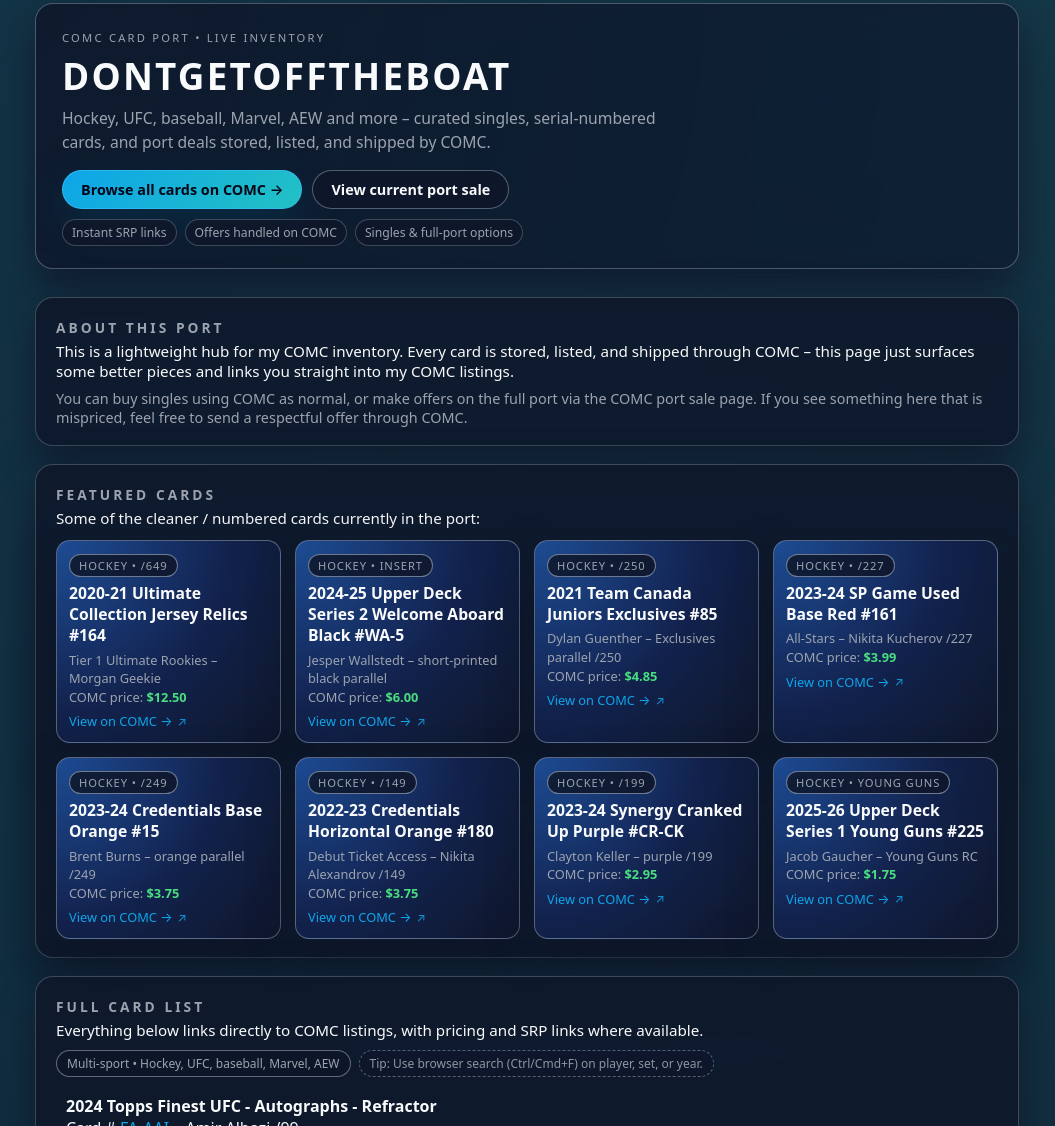
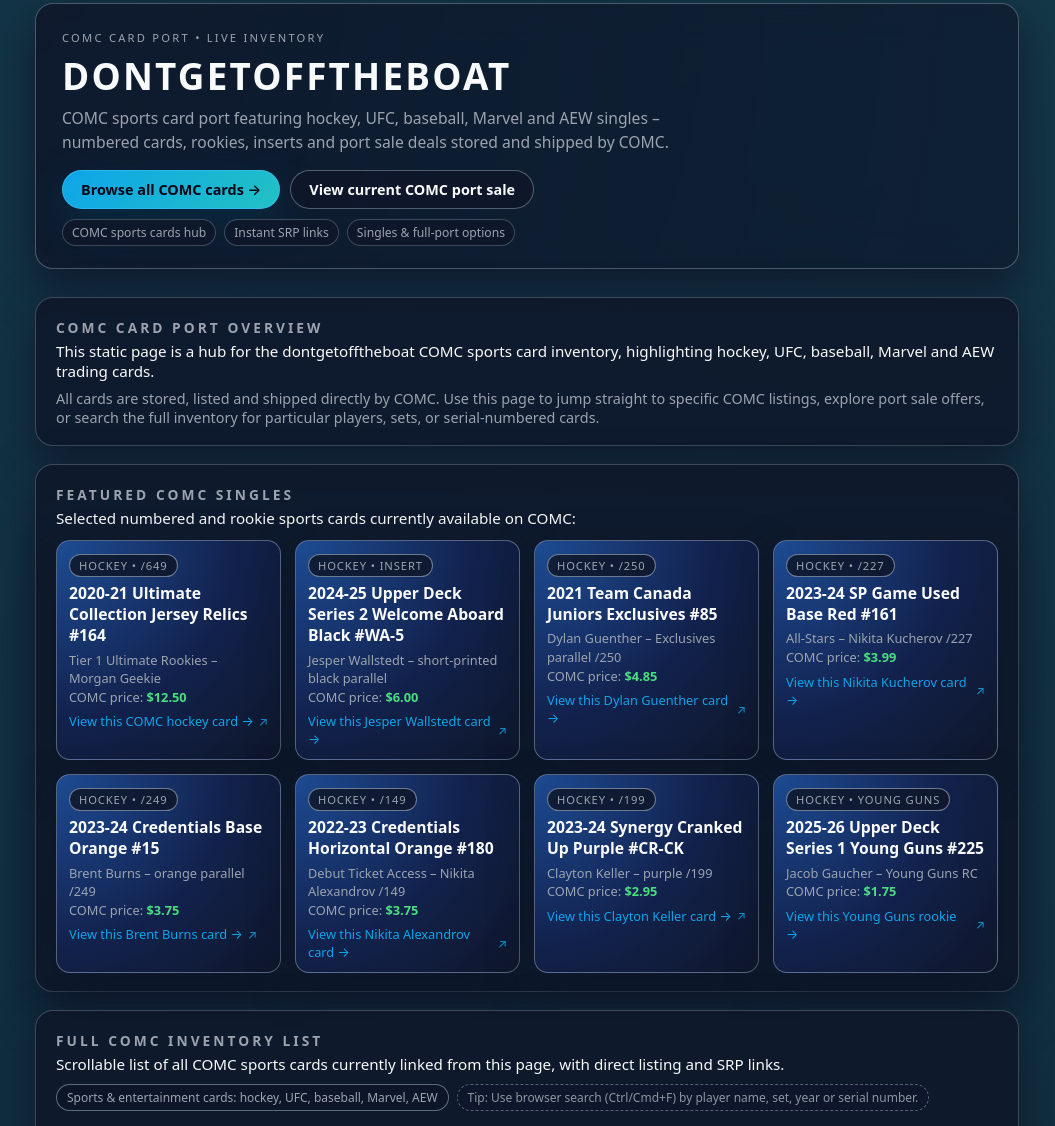
Before and after one commit to dontgetofftheboat/comc, a plain HTML site: page index.html in a window 1280 px wide. Shown: the part 37-1163 px from the top of the page, without its empty margins (113-1168 px from the left). Drawn offline with Linux system fonts and the light colour scheme.

Commit message:
Update index.html

```diff
--- a/index.html
+++ b/index.html
@@ -2,12 +2,43 @@
 <html lang="en">
 <head>
   <meta charset="UTF-8" />
-  <title>dontgetofftheboat – COMC Cards Hub</title>
+
+  <title>COMC Sports Cards Port – dontgetofftheboat</title>
+
   <meta name="viewport" content="width=device-width, initial-scale=1.0" />
   <meta
     name="description"
-    content="Singles and port sales on COMC – hockey, UFC, baseball, Marvel, AEW and more, with SRP links and direct COMC listings."
+    content="Buy hockey, UFC, baseball, Marvel and AEW sports cards from dontgetofftheboat on COMC. Numbered singles, rookies, inserts and port sale deals with direct COMC links."
   />
+  <link rel="canonical" href="https://dontgetofftheboat.github.io/comc/" />
+
+  <!-- Open Graph for link previews -->
+  <meta property="og:type" content="website" />
+  <meta property="og:title" content="dontgetofftheboat – COMC Sports Card Port" />
+  <meta property="og:description" content="Static hub for COMC hockey, UFC, baseball, Marvel and AEW sports cards. Browse numbered singles, rookies and port sale offers with direct COMC links." />
+  <meta property="og:url" content="https://dontgetofftheboat.github.io/comc/" />
+  <meta property="og:site_name" content="dontgetofftheboat" />
+
+  <!-- Twitter card -->
+  <meta name="twitter:card" content="summary" />
+  <meta name="twitter:title" content="COMC Sports Cards – dontgetofftheboat" />
+  <meta name="twitter:description" content="Shop COMC sports and entertainment cards: hockey, UFC, baseball, Marvel and AEW singles, plus port sale deals from dontgetofftheboat." />
+
+  <!-- Basic structured data -->
+  <script type="application/ld+json">
+  {
+    "@context": "https://schema.org",
+    "@type": "WebPage",
+    "name": "COMC Sports Cards Port – dontgetofftheboat",
+    "url": "https://dontgetofftheboat.github.io/comc/",
+    "description": "Static hub that links to COMC sports cards from dontgetofftheboat, including hockey, UFC, baseball, Marvel and AEW singles and port sale offers.",
+    "about": {
+      "@type": "Thing",
+      "name": "sports trading cards"
+    }
+  }
+  </script>
+
   <style>
     :root {
       --bg: #02040a;
@@ -357,8 +388,7 @@
         <div class="hero-kicker">COMC CARD PORT • LIVE INVENTORY</div>
         <h1>dontgetofftheboat</h1>
         <p class="hero-subtitle">
-          Hockey, UFC, baseball, Marvel, AEW and more – curated singles, serial-numbered
-          cards, and port deals stored, listed, and shipped by COMC.
+          COMC sports card port featuring hockey, UFC, baseball, Marvel and AEW singles – numbered cards, rookies, inserts and port sale deals stored and shipped by COMC.
         </p>
 
         <div class="hero-cta-row">
@@ -368,7 +398,7 @@
             target="_blank"
             rel="noopener noreferrer"
           >
-            Browse all cards on COMC →
+            Browse all COMC cards →
           </a>
           <a
             class="btn btn-ghost"
@@ -376,13 +406,13 @@
             target="_blank"
             rel="noopener noreferrer"
           >
-            View current port sale
+            View current COMC port sale
           </a>
         </div>
 
         <div class="hero-meta">
+          <span>COMC sports cards hub</span>
           <span>Instant SRP links</span>
-          <span>Offers handled on COMC</span>
           <span>Singles &amp; full-port options</span>
         </div>
       </div>
@@ -390,24 +420,20 @@
 
     <section class="panel">
       <header class="panel-header">
-        <h2>About this port</h2>
+        <h2>COMC card port overview</h2>
         <p>
-          This is a lightweight hub for my COMC inventory. Every card is stored,
-          listed, and shipped through COMC – this page just surfaces some better
-          pieces and links you straight into my COMC listings.
+          This static page is a hub for the dontgetofftheboat COMC sports card inventory, highlighting hockey, UFC, baseball, Marvel and AEW trading cards.
         </p>
       </header>
       <p class="panel-text">
-        You can buy singles using COMC as normal, or make offers on the full
-        port via the COMC port sale page. If you see something here that is
-        mispriced, feel free to send a respectful offer through COMC.
+        All cards are stored, listed and shipped directly by COMC. Use this page to jump straight to specific COMC listings, explore port sale offers, or search the full inventory for particular players, sets, or serial‑numbered cards.
       </p>
     </section>
 
     <section class="panel">
       <header class="panel-header">
-        <h2>Featured cards</h2>
-        <p>Some of the cleaner / numbered cards currently in the port:</p>
+        <h2>Featured COMC singles</h2>
+        <p>Selected numbered and rookie sports cards currently available on COMC:</p>
       </header>
 
       <div class="featured-grid">
@@ -426,7 +452,7 @@
             target="_blank"
             rel="noopener noreferrer"
           >
-            View on COMC →
+            View this COMC hockey card →
           </a>
         </article>
 
@@ -445,7 +471,7 @@
             target="_blank"
             rel="noopener noreferrer"
           >
-            View on COMC →
+            View this Jesper Wallstedt card →
           </a>
         </article>
 
@@ -464,7 +490,7 @@
             target="_blank"
             rel="noopener noreferrer"
           >
-            View on COMC →
+            View this Dylan Guenther card →
           </a>
         </article>
 
@@ -483,7 +509,7 @@
             target="_blank"
             rel="noopener noreferrer"
           >
-            View on COMC →
+            View this Nikita Kucherov card →
           </a>
         </article>
 
@@ -502,7 +528,7 @@
             target="_blank"
             rel="noopener noreferrer"
           >
-            View on COMC →
+            View this Brent Burns card →
           </a>
         </article>
 
@@ -521,7 +547,7 @@
             target="_blank"
             rel="noopener noreferrer"
           >
-            View on COMC →
+            View this Nikita Alexandrov card →
           </a>
         </article>
 
@@ -540,7 +566,7 @@
             target="_blank"
             rel="noopener noreferrer"
           >
-            View on COMC →
+            View this Clayton Keller card →
           </a>
         </article>
 
@@ -559,7 +585,7 @@
             target="_blank"
             rel="noopener noreferrer"
           >
-            View on COMC →
+            View this Young Guns rookie →
           </a>
         </article>
       </div>
@@ -567,16 +593,15 @@
 
     <section class="panel">
       <header class="panel-header">
-        <h2>Full card list</h2>
+        <h2>Full COMC inventory list</h2>
         <p>
-          Everything below links directly to COMC listings, with pricing and SRP
-          links where available.
+          Scrollable list of all COMC sports cards currently linked from this page, with direct listing and SRP links.
         </p>
       </header>
 
       <div class="list-toolbar">
-        <span class="list-pill">Multi‑sport • Hockey, UFC, baseball, Marvel, AEW</span>
-        <span class="list-pill subtle">Tip: Use browser search (Ctrl/Cmd+F) on player, set, or year.</span>
+        <span class="list-pill">Sports &amp; entertainment cards: hockey, UFC, baseball, Marvel, AEW</span>
+        <span class="list-pill subtle">Tip: Use browser search (Ctrl/Cmd+F) by player name, set, year or serial number.</span>
       </div>
 
       <div class="long-list-item">
@@ -1583,8 +1608,7 @@
 
     <footer class="footer">
       <p>
-        All purchases, offers, SRP access, and shipping are handled directly
-        through COMC. This page only links to items in the
+        All purchases, offers, suggested retail pricing (SRP), and shipping are handled directly through COMC. This static page only links to items in the
         <a
           href="https://www.comc.com/Users/dontgetofftheboat"
           target="_blank"
@@ -1592,7 +1616,7 @@
         >
           dontgetofftheboat
         </a>
-        account.
+        COMC account.
       </p>
     </footer>
   </div>
```
